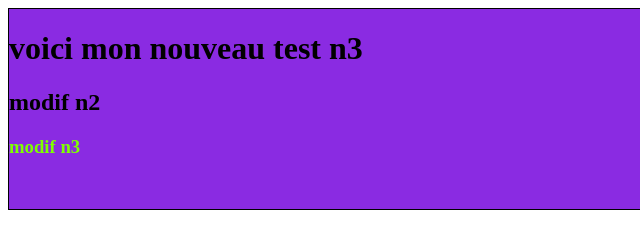
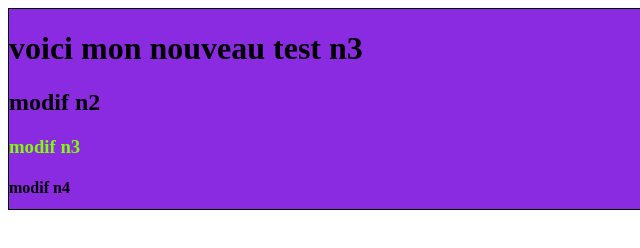
Before and after one commit to frederic-3wa/test-n3, a plain HTML site: page index.html in a window 1280 px wide. Shown: the full height of the page, 0-640 px from the left. Drawn offline with Linux system fonts and the light colour scheme.

Commit message:
Update index.html

```diff
--- a/index.html
+++ b/index.html
@@ -12,6 +12,7 @@
         <h1>voici mon nouveau test n3</h1>
         <h2>modif n2</h2>
         <h3>modif n3</h3>
+        <h4>modif n4</h4>
     </div>
 </body>
 </html>
```
